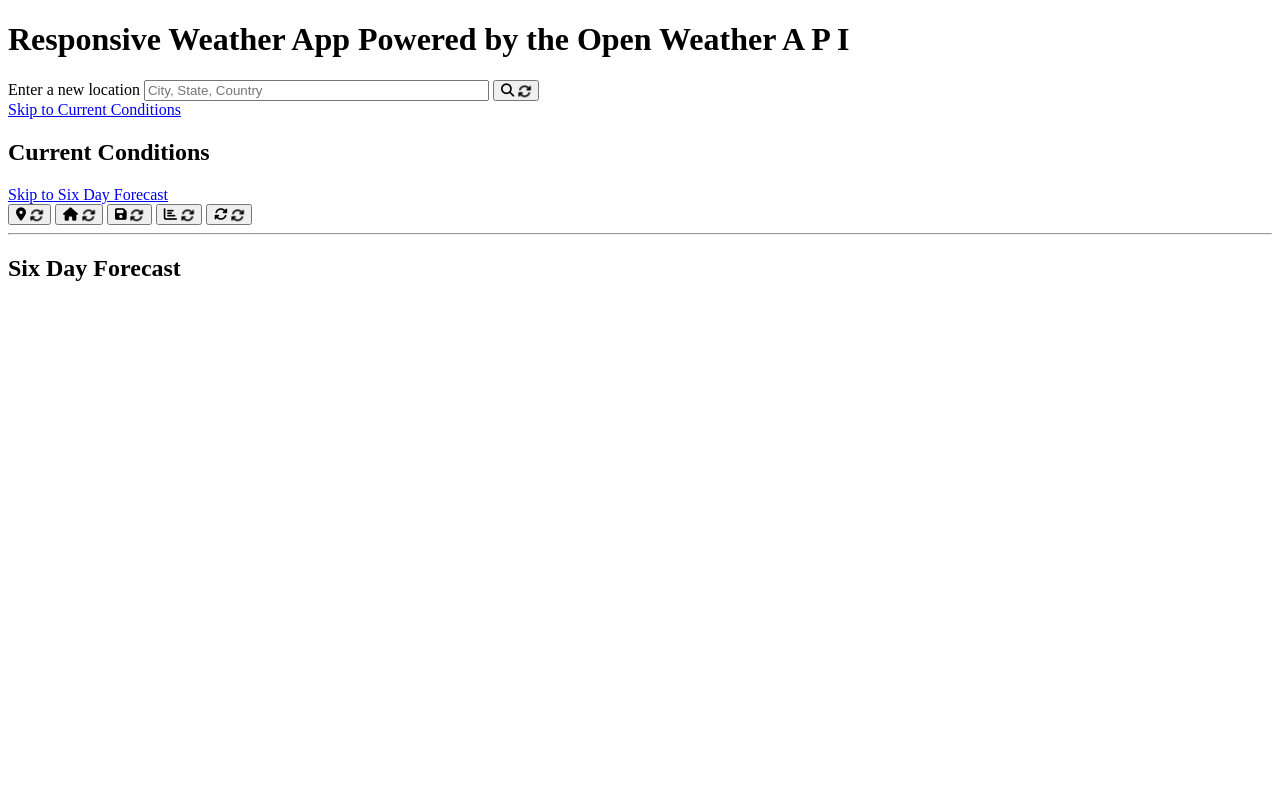
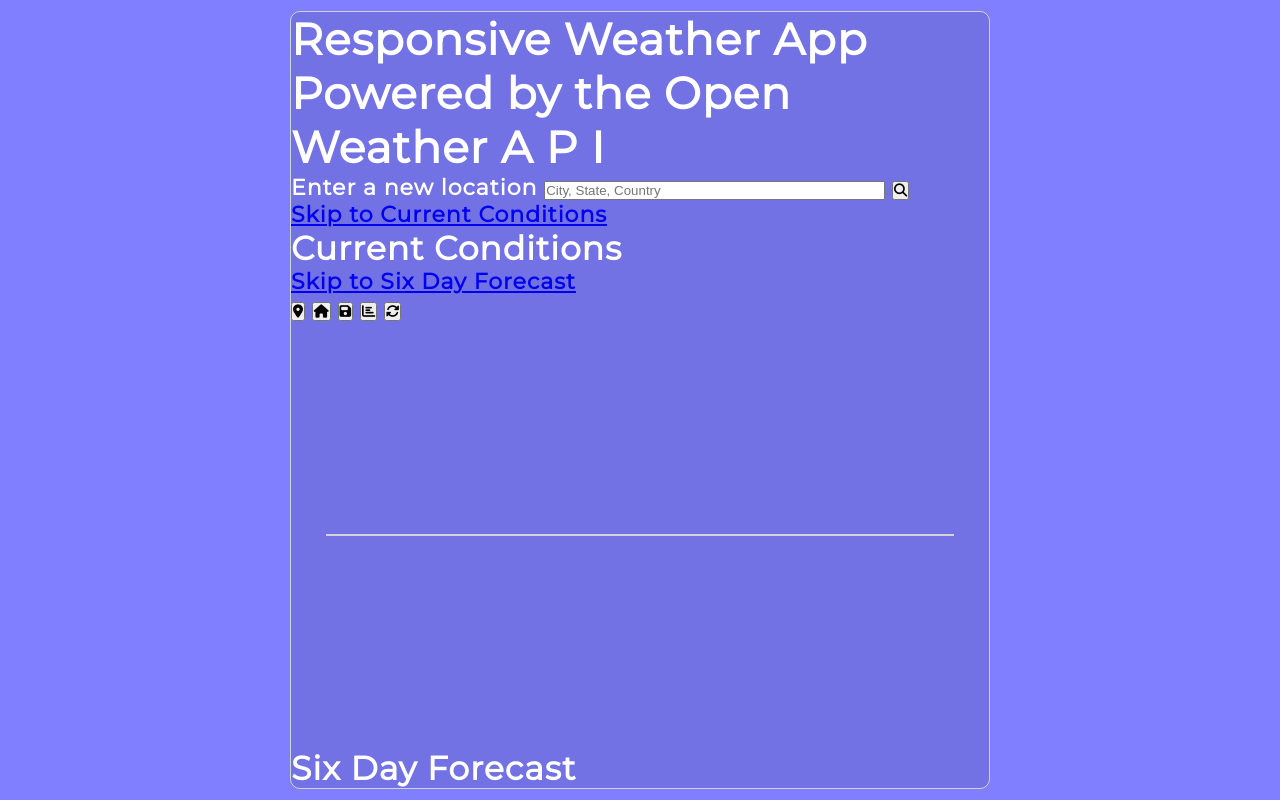
Before and after one commit to we-live-inside-a-dream/weather-app, a plain HTML site: page dist/index.html in a window 1280 px wide. Drawn offline with Linux system fonts and the light colour scheme; a web font is replaced by a local one.

Commit message:
feat: completed base style

```diff
--- a/.dist/index.html
+++ b/dist/index.html
@@ -17,6 +17,7 @@
       href="https://fonts.googleapis.com/css2?family=Kablammo&family=Montserrat:ital@0;1&display=swap"
       rel="stylesheet"
     />
+    <link rel="stylesheet" href="css/main.min.css">
   </head>
   <body>
     <main>
@@ -41,7 +42,7 @@
           >
             <i class="fa-solid fa-magnifying-glass"></i>
             <!-- <i class="fa fa-search"></i> --></i>
-            <i class="fa-solid fa-sync fa-spin"></i>
+            <i class="fa-solid fa-sync fa-spin none"></i>
           </button>
         </form>
       </section>
@@ -55,25 +56,25 @@
         <button id="getLocation" class="button" title="Get Location" aria-label="Get the current weather
         conditions for your current location">
             <i class="fas fa-map-marker-alt"></i>
-            <i class="fa-solid fa-sync fa-spin"></i>
+            <i class="fa-solid fa-sync fa-spin none"></i>
         </button>
         <button id="home" class="button" title="Home Weather" aria-label="Get the current weather
         conditions for your home location">
             <i class="fas fa-home"></i>
-            <i class="fa-solid fa-sync fa-spin"></i>
+            <i class="fa-solid fa-sync fa-spin none"></i>
         </button>
         <button id="saveLocation" class="button" title="Save Location" aria-label="Save the current weather
         conditions as your home location">
             <i class="fas fa-save"></i>
-            <i class="fa-solid fa-sync fa-spin"></i>
+            <i class="fa-solid fa-sync fa-spin none"></i>
         </button>
         <button id="unit" class="button" title="Toggle Measurement Units" aria-label="Toggle between metric and imperial measurement units">
             <i class="fas fa-chart-bar"></i>
-            <i class="fa-solid fa-sync fa-spin"></i>
+            <i class="fa-solid fa-sync fa-spin none"></i>
         </button>
         <button id="refresh" class="button" title="Refresh Weather" aria-label="Refresh the current weather conditions">
             <i class="fas fa-sync-alt"></i>
-            <i class="fa-solid fa-sync fa-spin"></i>
+            <i class="fa-solid fa-sync fa-spin none"></i>
         </button>
       </nav>
       <hr>
--- /dev/null
+++ b/scss/abstracts/_mixins.scss
@@ -0,0 +1,24 @@
+@mixin flexCenter {
+    display: flex;
+    justify-content: center;
+    align-items: center;
+}
+
+@mixin mq($size) {
+    @media only screen and (min-width: $size) {
+        @content;
+    }
+}
+
+@mixin mqh($size) {
+    @media only screen and (min-height: $size) {
+        @content;
+    }
+}
+
+@mixin mqMaxWMinH($size, $size2) {
+    // iPad Pro w: 1024 & iPhone Plush 6/7/8 h: 736
+    @media only screen and (max-width: $size) and (max-height: $size2) {
+        @content;
+    }
+}
--- /dev/null
+++ b/scss/base/_base.scss
@@ -0,0 +1,57 @@
+* {
+    margin: 0;
+    padding: 0;
+    box-sizing: border-box;
+}
+
+html {
+    background-color: $background-color;
+    font-size: 16px;
+    font-family: "Montserrat", sans-serif;
+    font-weight: bold;
+    letter-spacing: 1px;
+    color: $font-color;
+    @include mq(768px) {
+        font-size: 22px;
+  }
+}
+
+body {
+    width: 100%;
+    min-height: 100vh;
+    @include flexCenter;
+    flex-direction: column;
+    padding: 0.5rem;
+}
+
+main {
+    width: 100%;
+    max-width: 700px;
+    max-height: 1050px;
+    display: flex;
+    flex-direction: column;
+    flex-grow: 1;
+    color: $font-color;
+    background-color: $mask-color;
+    border: 1px solid $bordercolor;
+    border-radius: 10px;
+    box-shadow: 1px 1px 2.5 $shadowcolor;
+}
+
+img {
+    display: block;
+}
+
+hr {
+    width: 90%;
+    margin: auto;
+    border: 1px solid $bordercolor;
+}
+
+.none {
+    display: none;
+}
+
+.block {
+    display: block;
+}
--- a/scss/main.scss
+++ b/scss/main.scss
@@ -0,0 +1,3 @@
+@import "abstracts/colors";
+@import "abstracts/mixins";
+@import "base/base";
```
Also changed, not shown: dist/css/main.min.css (added), 1 other file.
